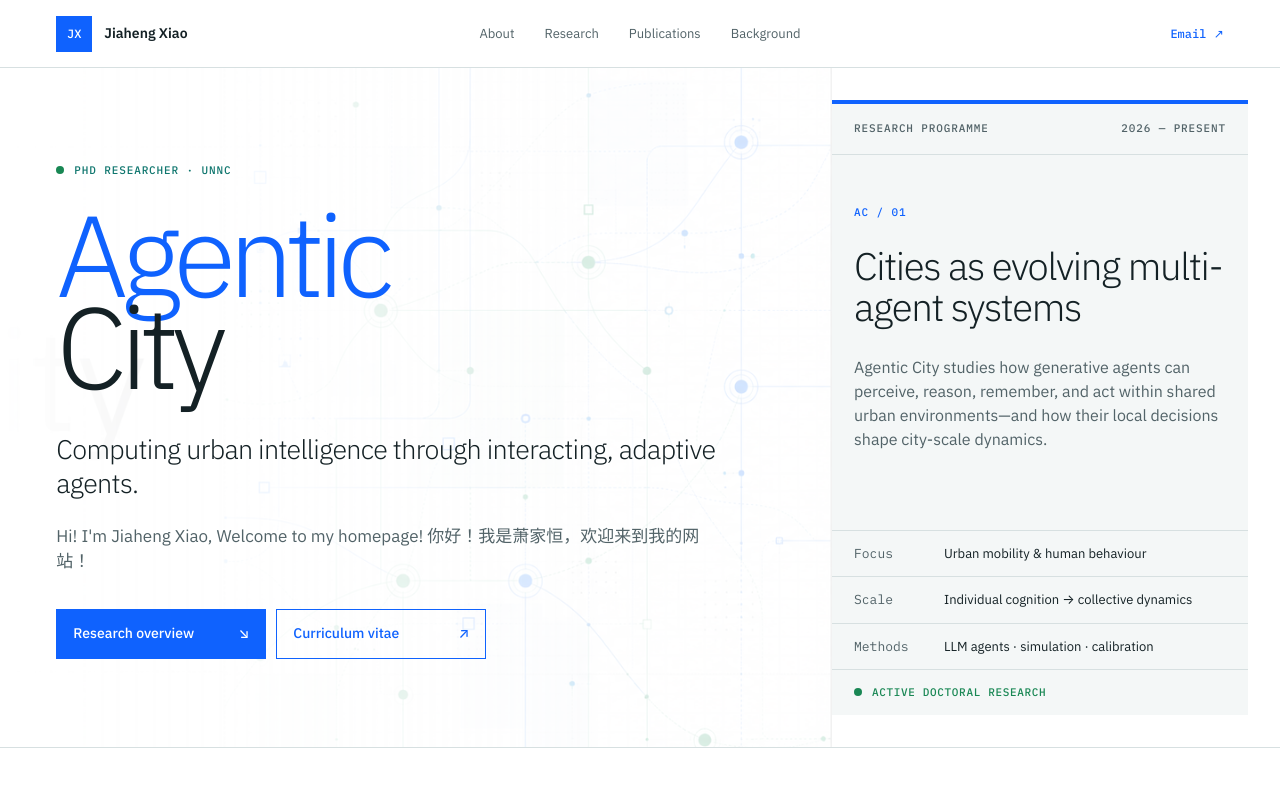
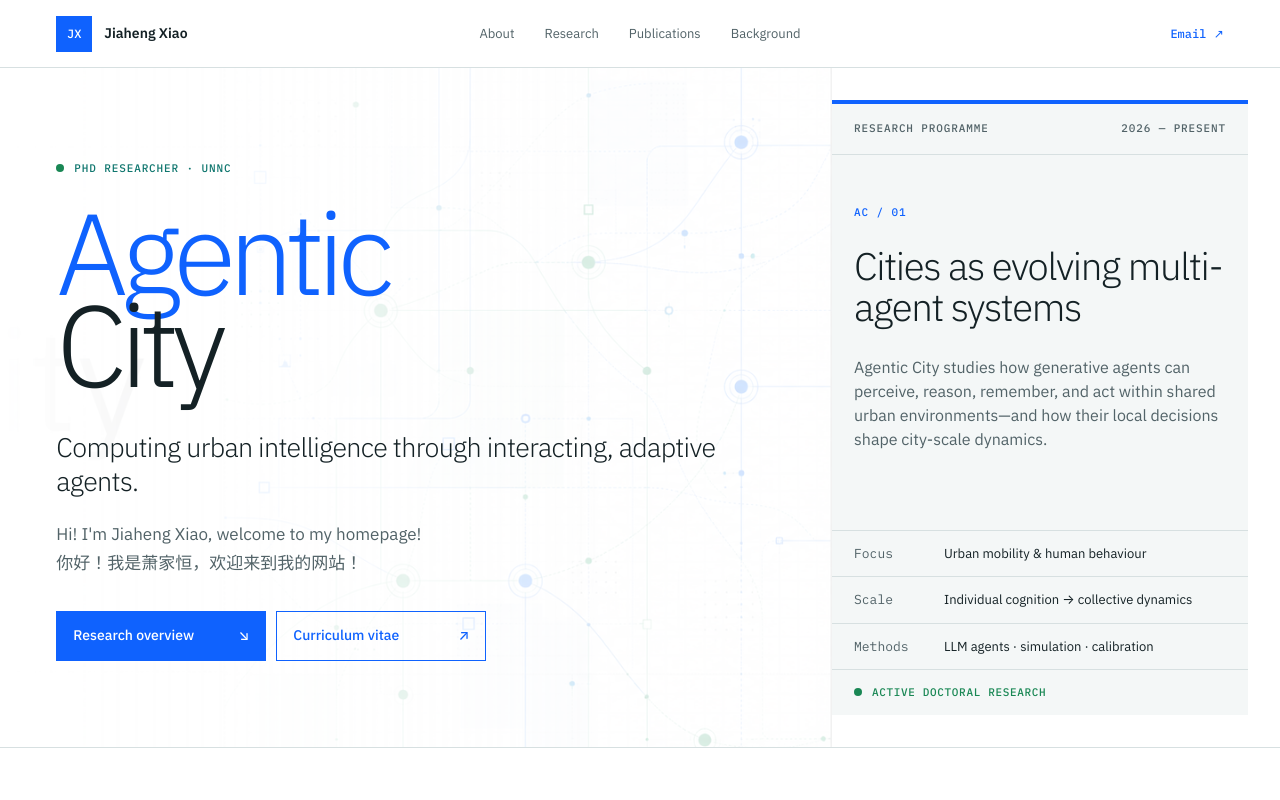
Before and after one commit to Jiaheng-Xiao/jiaheng-xiao.github.io, a Next.js app: page / in a window 1280 px wide. Shown: the top 800 px of the page. Built offline with nearby package versions, Linux system fonts and the light colour scheme.

Commit message:
Split bilingual homepage greeting

```diff
--- a/app/globals.css
+++ b/app/globals.css
@@ -39,6 +39,8 @@ a { color: inherit; text-decoration: none; }
 .hero h1 span { color: var(--blue); }
 .hero-deck { max-width: 720px; margin: 40px 0 0; font-size: clamp(22px, 2.1vw, 34px); font-weight: 300; line-height: 1.25; letter-spacing: -.025em; }
 .hero-intro { max-width: 650px; margin: 24px 0 34px; color: var(--muted); font-size: 17px; }
+.hero-intro span { display: block; }
+.hero-intro span + span { margin-top: 4px; }
 .hero-actions { display: flex; gap: 10px; flex-wrap: wrap; }
 .button { min-width: 210px; height: 50px; padding: 0 16px; display: inline-flex; align-items: center; justify-content: space-between; border: 1px solid var(--blue); font-size: 14px; font-weight: 500; transition: background .2s, color .2s; }
 .button-primary { background: var(--blue); color: white; }
--- a/components/Hero.tsx
+++ b/components/Hero.tsx
@@ -7,7 +7,7 @@ export function Hero() {
       <p className="eyebrow"><span className="status-dot" />PhD Researcher · UNNC</p>
       <h1><span>Agentic</span><br />City</h1>
       <p className="hero-deck">Computing urban intelligence through interacting, adaptive agents.</p>
-      <p className="hero-intro">{site.intro}</p>
+      <p className="hero-intro">{site.intro.map((line) => <span key={line}>{line}</span>)}</p>
       <div className="hero-actions">
         <a className="button button-primary" href="#research">Research overview <span aria-hidden="true">↘</span></a>
         <a className="button button-secondary" href={`${basePath}/files/Jiaheng_Xiao_CV.pdf`} target="_blank">Curriculum vitae <span aria-hidden="true">↗</span></a>
--- a/data/site.ts
+++ b/data/site.ts
@@ -8,15 +8,17 @@ export const site = {
   affiliation: {
     label: "Autonomous and Intelligent Systems, UNNC",
     // Replace this URL whenever you want the affiliation text to open a different teacher's webpage.
-    url: "https://www.nottingham.edu.cn/cn/info-hub/staff-profile.aspx?id=853e6b08-b49b-4255-a4c5-ff78a5e8ee12&language=zh",
+    url: "https://www.gotrafficgo.com/",
   },
   mentors: [
     // Replace either URL below whenever a supervisor's webpage changes.
     { title: "Prof.", name: "Zhengbing He", url: "https://www.nottingham.edu.cn/cn/info-hub/staff-profile.aspx?id=853e6b08-b49b-4255-a4c5-ff78a5e8ee12&language=zh" },
     { title: "Dr.", name: "Qianyu Liu", url: "https://www.nottingham.edu.cn/en/Info-Hub/Staff-Profile.aspx?id=c1da007e-0f29-4453-a0f3-21934e385539&language=en-GB" },
   ],
-  intro:"Hi! I'm Jiaheng Xiao, Welcome to my homepage! \n  你好！我是萧家恒，欢迎来到我的网站！\n \
-  ",
+  intro: [
+    "Hi! I'm Jiaheng Xiao, welcome to my homepage!",
+    "你好！我是萧家恒，欢迎来到我的网站！",
+  ],
 //   intro: "I study how human-like intelligence can be modelled, tested, and made useful in complex urban mobility systems.",
   bio: [
     "My current research sits at Agentic City, Intelligent Mobility and Human Behaviour.",
```
